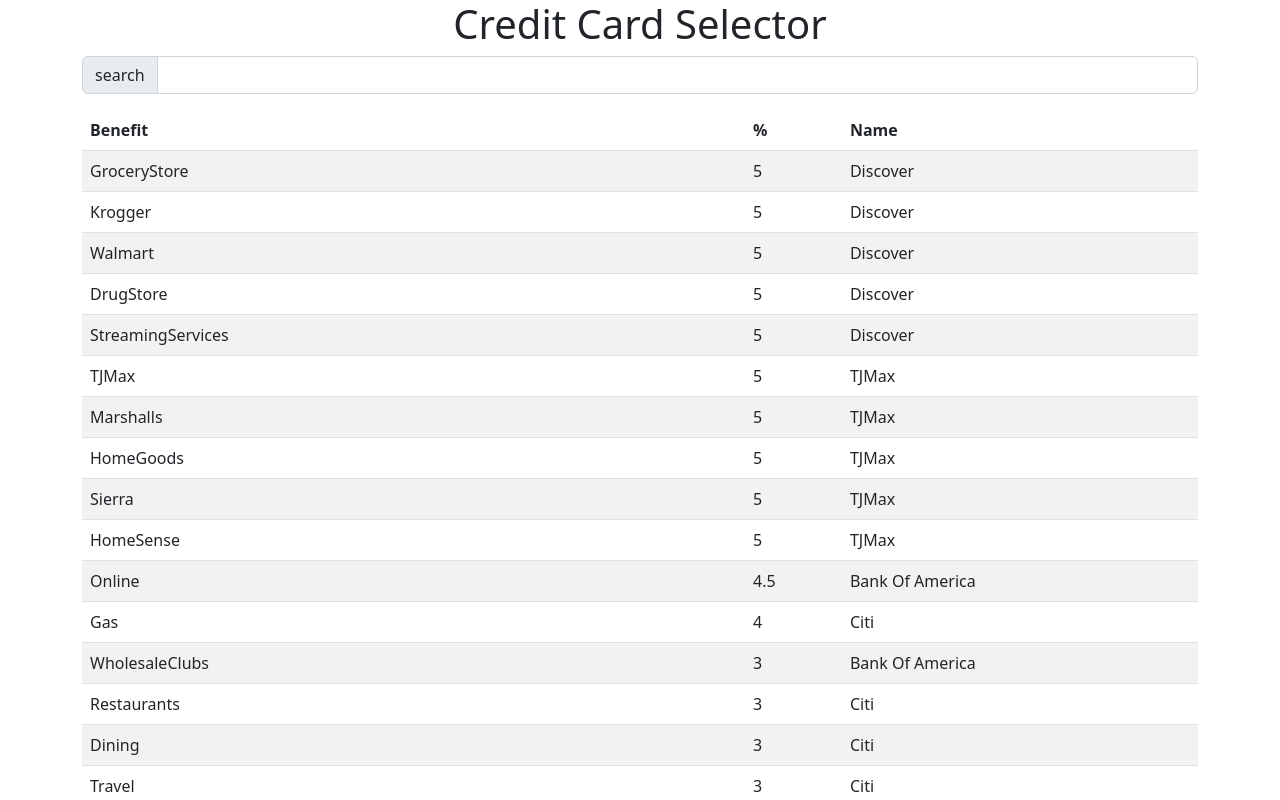
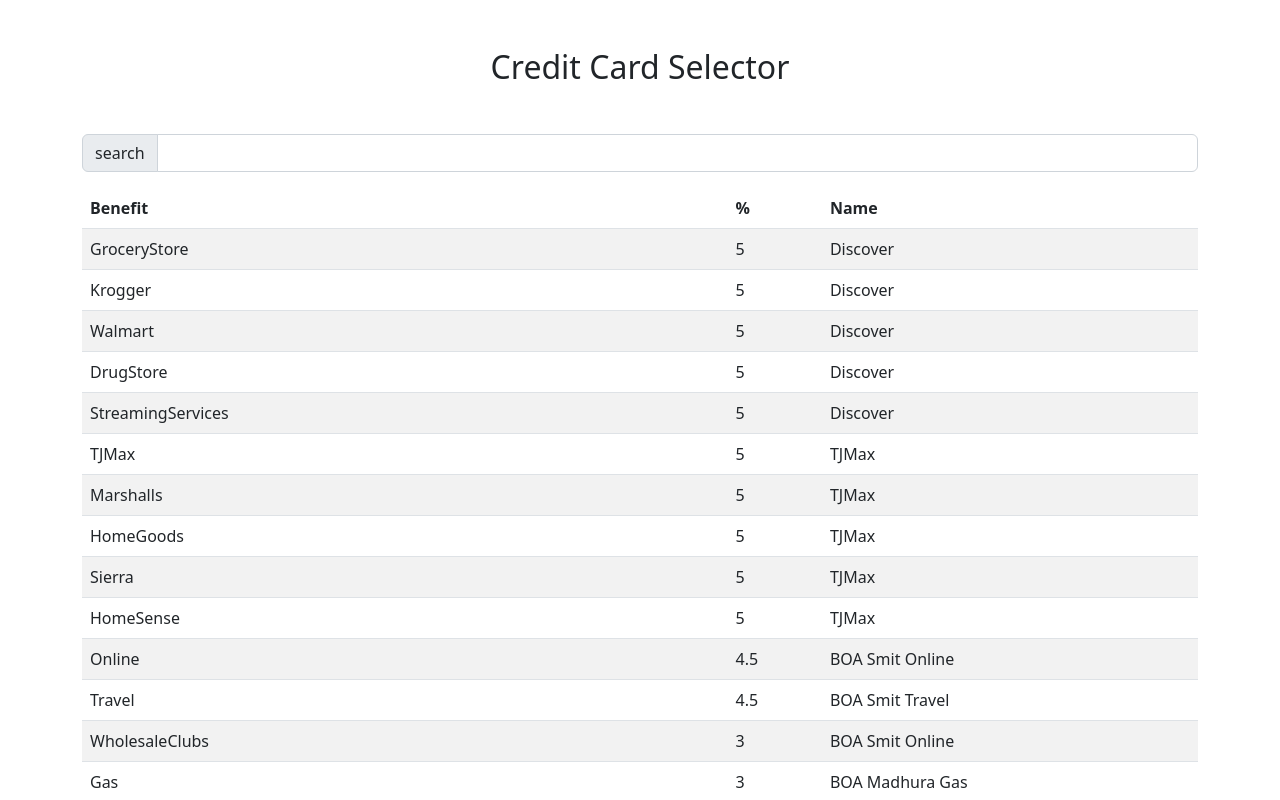
Before and after one commit to smitdesai16/credit-card-selector, a React (Vite) app: page / in a window 1280 px wide. Shown: the top 800 px of the page. Built offline with nearby package versions, Linux system fonts and the light colour scheme.

Commit message:
Adding BOA cards Removing Citi card Fixing UI

```diff
--- a/src/Components/Common/Header.tsx
+++ b/src/Components/Common/Header.tsx
@@ -1,7 +1,7 @@
 export const Header = () => {
 	return (
 		<header className="container">
-			<h1 className="text-center">Credit Card Selector</h1>
+			<h1 className="text-center h2 my-5">Credit Card Selector</h1>
 		</header>
 	)
 }
--- a/src/DataLayer/BankOfAmericaCreditCard.ts
+++ b/src/DataLayer/BankOfAmericaCreditCard.ts
@@ -10,18 +10,31 @@
 	PlatinumPlus = 0.75
 }
 
+export enum BankOfAmerica3PercentBenefit {
+	Online,
+	Dining,
+	DrugStore,
+	Gas,
+	HomeImprovementAndFurniture,
+	Travel
+}
+
 export class BankOfAmericaCreditCard extends CreditCardBase {
 
 	private readonly _preferredRewards: BankOfAmericaPreferredRewards;
+	private readonly _threePercentBenefit: BankOfAmerica3PercentBenefit;
+	private readonly _name: string;
 
-	constructor(preferredRewards: BankOfAmericaPreferredRewards) {
+	constructor(name: string, preferredRewards: BankOfAmericaPreferredRewards, threePercentBenefit: BankOfAmerica3PercentBenefit) {
 		super();
+		this._name = name;
 		this._preferredRewards = preferredRewards;
+		this._threePercentBenefit = threePercentBenefit;
 	}
 
 	getCreditCard(): ICreditCard {
 		return {
-			name: "Bank Of America",
+			name: this._name,
 			image: ""
 		}
 	}
@@ -32,7 +45,7 @@
 			{
 				creditCard: creditCard,
 				percentage: this.getPreferredRewardsBenefitPercentage(3),
-				benefit: Benefit.Online
+				benefit: this.getBenefit(this._threePercentBenefit)
 			},
 			{
 				creditCard: creditCard,
@@ -65,4 +78,26 @@
 	getPreferredRewardsBenefitPercentage(value: number): number {
 		return value + (this._preferredRewards * value)
 	}
+
+	getBenefit(value: BankOfAmerica3PercentBenefit): Benefit {
+		switch(value) {
+			case BankOfAmerica3PercentBenefit.Dining:
+				return Benefit.Dining;
+
+			case BankOfAmerica3PercentBenefit.DrugStore:
+				return Benefit.DrugStore;
+
+			case BankOfAmerica3PercentBenefit.Gas:
+				return Benefit.Gas;
+
+			case BankOfAmerica3PercentBenefit.HomeImprovementAndFurniture:
+				return Benefit.HomeImprovementAndFurniture;
+
+			case BankOfAmerica3PercentBenefit.Online:
+				return Benefit.Online;
+
+			case BankOfAmerica3PercentBenefit.Travel:
+				return Benefit.Travel;
+		}
+	}
 }
--- a/src/Utilities.ts
+++ b/src/Utilities.ts
@@ -1,4 +1,4 @@
-import { BankOfAmericaCreditCard, BankOfAmericaPreferredRewards } from "./DataLayer/BankOfAmericaCreditCard";
+import { BankOfAmericaCreditCard, BankOfAmericaPreferredRewards, BankOfAmerica3PercentBenefit } from "./DataLayer/BankOfAmericaCreditCard";
 import { CitiCreditCard } from "./DataLayer/CitiCreditCard";
 import { DiscoverCreditCard } from "./DataLayer/Discover";
 import { TJMaxCreditCard } from "./DataLayer/TJMaxCreditCard";
@@ -7,13 +7,17 @@
 
 export const getCreditCardBenefits = (): ICreditCardBenefit[] => {
 	let creditCards: ICreditCardBenefit[] = [];
-	const boa = new BankOfAmericaCreditCard(BankOfAmericaPreferredRewards.Platinum);
+	const boa1 = new BankOfAmericaCreditCard("BOA Smit Online", BankOfAmericaPreferredRewards.Platinum, BankOfAmerica3PercentBenefit.Online);
+	const boa2 = new BankOfAmericaCreditCard("BOA Smit Travel", BankOfAmericaPreferredRewards.Platinum, BankOfAmerica3PercentBenefit.Travel);
+	const boa3 = new BankOfAmericaCreditCard("BOA Madhura Gas", BankOfAmericaPreferredRewards.None, BankOfAmerica3PercentBenefit.Gas);
 	const citi = new CitiCreditCard();
 	const discover = new DiscoverCreditCard();
 	const tjMax = new TJMaxCreditCard();
 
-	creditCards = creditCards.concat(boa.getCreditCardBenefits());
-	creditCards = creditCards.concat(citi.getCreditCardBenefits());
+	creditCards = creditCards.concat(boa1.getCreditCardBenefits());
+	creditCards = creditCards.concat(boa2.getCreditCardBenefits());
+	creditCards = creditCards.concat(boa3.getCreditCardBenefits());
+	// creditCards = creditCards.concat(citi.getCreditCardBenefits());
 	creditCards = creditCards.concat(discover.getCreditCardBenefits());
 	creditCards = creditCards.concat(tjMax.getCreditCardBenefits());
 
```
